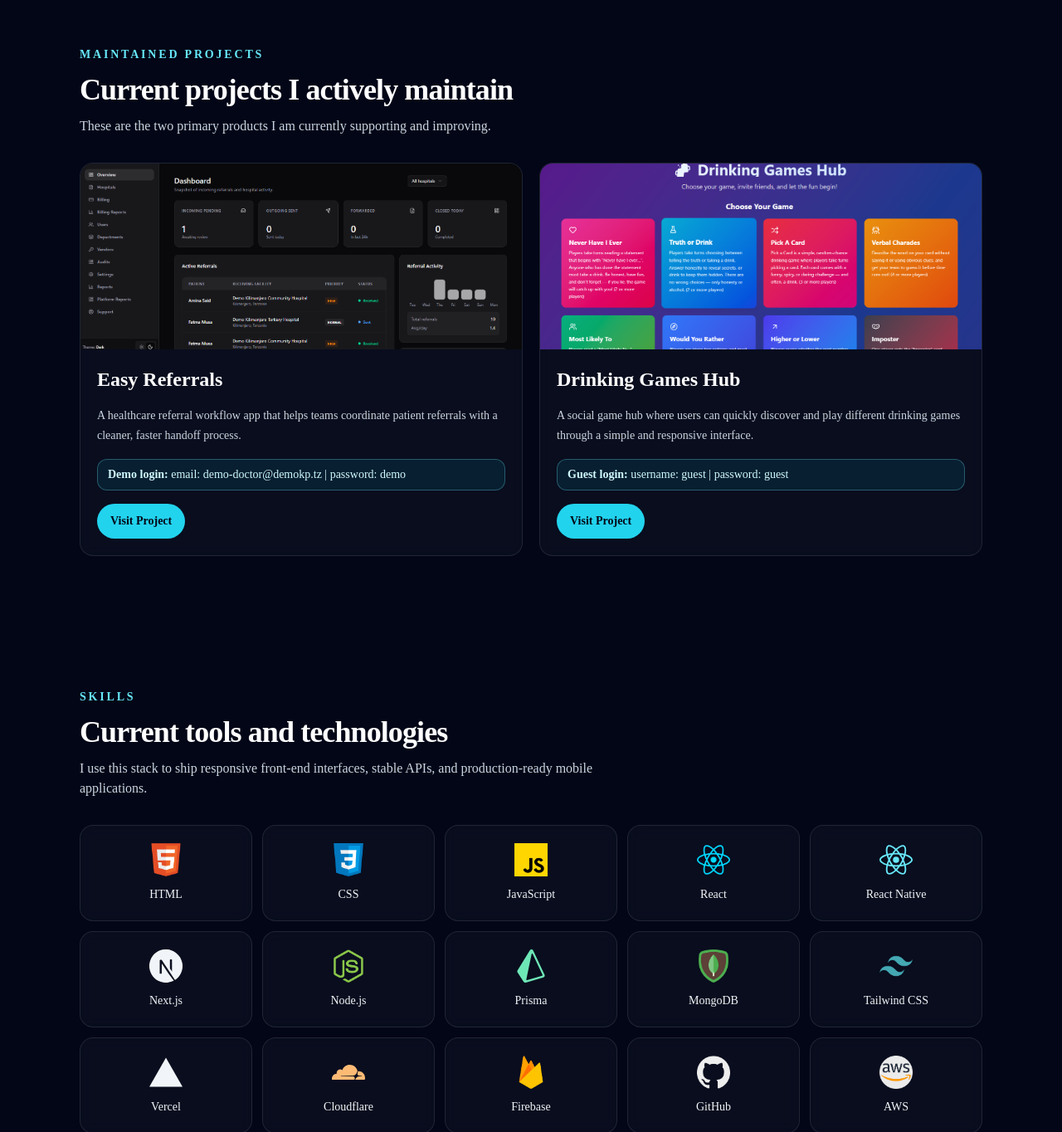
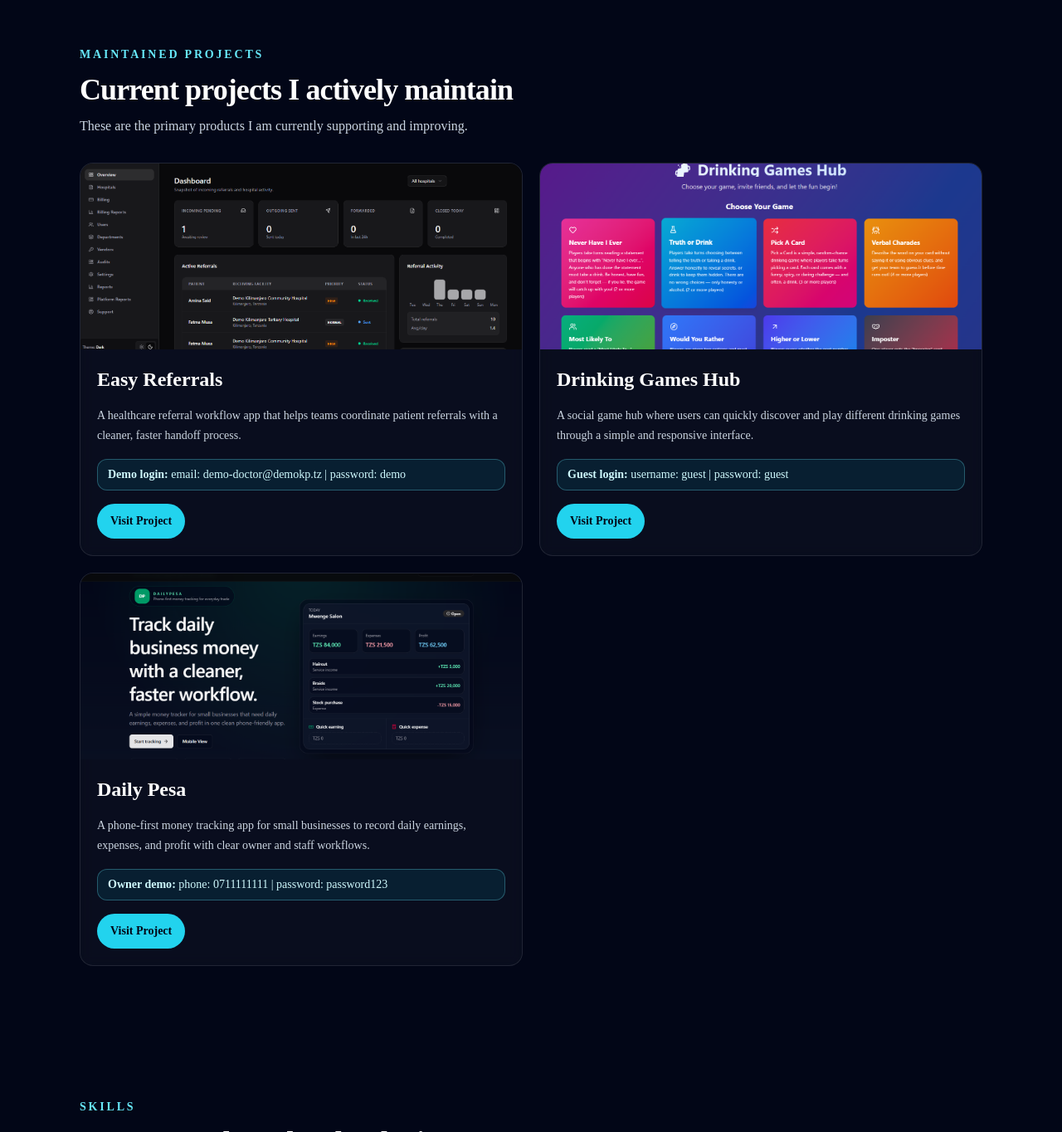
Before and after one commit to myk-francis/michael-portfolio, a React (Create React App) app: page / in a window 1280 px wide. Shown: the part 952-2316 px from the top of the page at 83% size. Built offline with nearby package versions, Linux system fonts and the light colour scheme.

Commit message:
Update: daily-pesa app

```diff
--- a/src/components/FeaturedProjects.tsx
+++ b/src/components/FeaturedProjects.tsx
@@ -27,6 +27,15 @@
     liveUrl: "https://drinking-games-hub.vercel.app/",
     credentialLabel: "Guest login",
     credentials: "username: guest | password: guest"
+  },
+  {
+    title: "Daily Pesa",
+    description:
+      "A phone-first money tracking app for small businesses to record daily earnings, expenses, and profit with clear owner and staff workflows.",
+    imagePath: `${process.env.PUBLIC_URL}/daily-pesa.png`,
+    liveUrl: "https://daily-pesa-next.vercel.app/",
+    credentialLabel: "Owner demo",
+    credentials: "phone: 0711111111 | password: password123"
   }
 ];
 
@@ -40,7 +49,7 @@
             Current projects I actively maintain
           </h3>
           <p className="mt-3 max-w-2xl text-slate-300">
-            These are the two primary products I am currently supporting and improving.
+            These are the primary products I am currently supporting and improving.
           </p>
 
           <div className="mt-8 grid gap-5 lg:grid-cols-2">
```
Also changed, not shown: public/daily-pesa.png (added).
